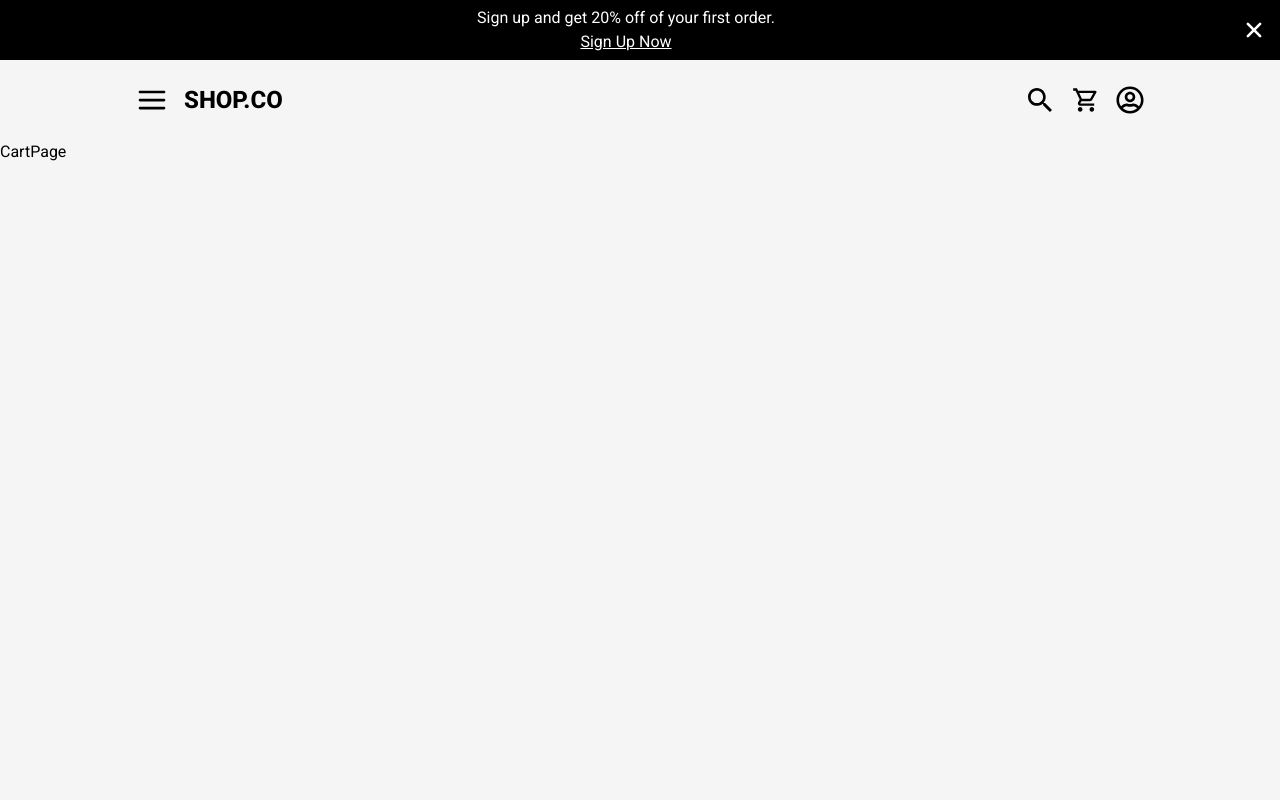
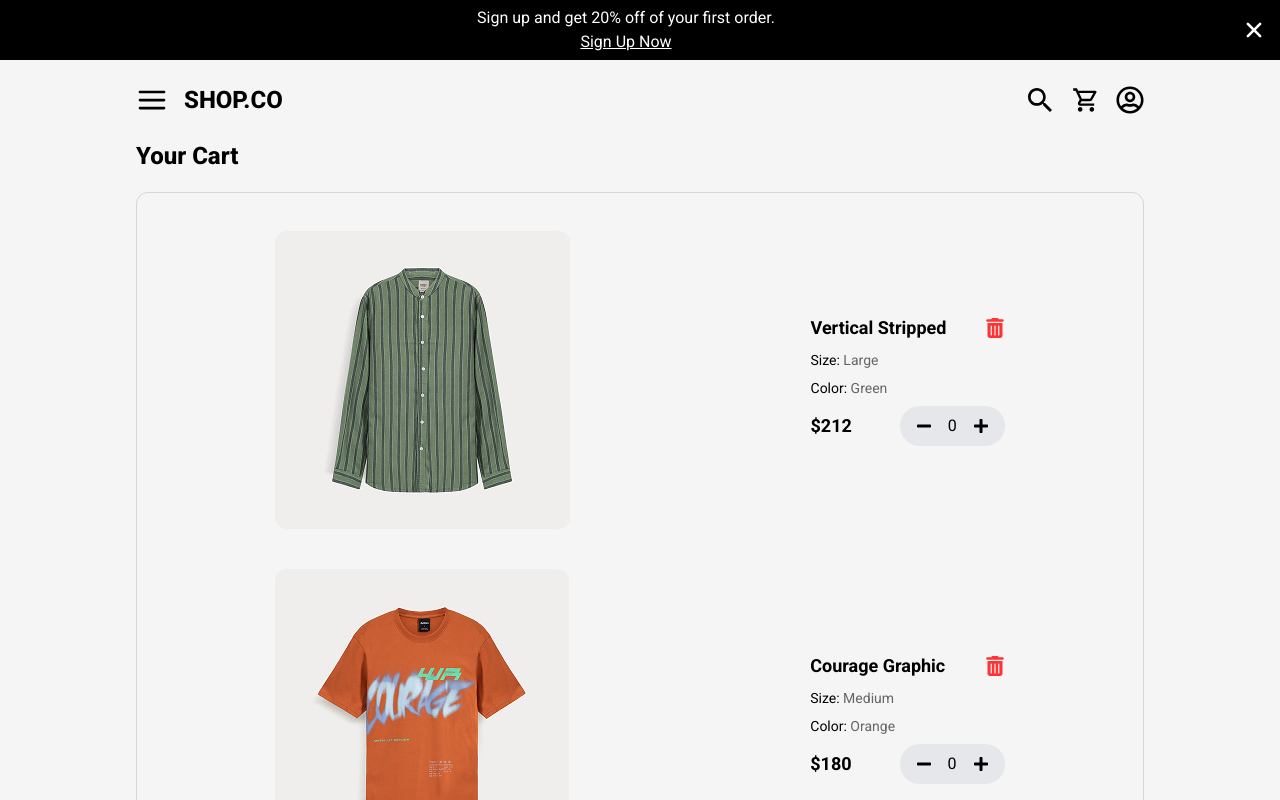
Before and after one commit to Kaydev-cmd/shop-co-web-app, a Next.js app: page /cart in a window 1280 px wide. Shown: the top 800 px of the page. Built offline with nearby package versions, Linux system fonts and the light colour scheme.

Commit message:
feat: implement CartPagewith product listing, order summary, and subscribe section

```diff
--- a/pages/cart/index.tsx
+++ b/pages/cart/index.tsx
@@ -1,7 +1,64 @@
 import React from "react";
+import ProductCartCard from "@/components/common/ProductCartCard";
+import { FaArrowRight } from "react-icons/fa6";
+import { CART_ITEMS } from "@/constants";
+import Subscribe from "@/components/common/Subscribe";
 
 const CartPage = () => {
-  return <div>CartPage</div>;
+  return (
+    <div className="container">
+      <h1 className="font-extrabold text-2xl" style={{ marginBottom: "20px" }}>
+        Your Cart
+      </h1>
+      <div className="flex flex-col gap-6">
+        <div className="card border border-gray-300 flex flex-col gap-4 rounded-xl">
+          {CART_ITEMS.map((item) => (
+            <div key={item.id}>
+              <ProductCartCard
+                productImage={item.productImage}
+                productName={item.productName}
+                productSize={item.productSize}
+                productColor={item.productColor}
+                productPrice={item.productPrice}
+              />
+            </div>
+          ))}
+        </div>
+
+        {/* Order Summary */}
+        <div className="flex flex-col card border border-gray-300 gap-3 rounded-xl">
+          <h2 className="font-bold text-xl">Order Summary</h2>
+          <div className="flex justify-between">
+            <p className="text-[#666666]">Subtotal</p>
+            <p className="font-bold">$565</p>
+          </div>
+          <div className="flex justify-between">
+            <p className="text-[#666666]">Delivery Fee</p>
+            <p className="font-bold">$15</p>
+          </div>
+
+          <div className="container">
+            <div className="border border-gray-300"></div>
+          </div>
+
+          <div className="flex justify-between">
+            <p className="text-[#666666]">Total</p>
+            <p className="font-bold">$467</p>
+          </div>
+
+          <div className="flex justify-center">
+            <button className="bg-black flex items-center gap-4">
+              Go to Checkout <FaArrowRight size={24} />
+            </button>
+          </div>
+        </div>
+      </div>
+
+      <section>
+        <Subscribe />
+      </section>
+    </div>
+  );
 };
 
 export default CartPage;
```
